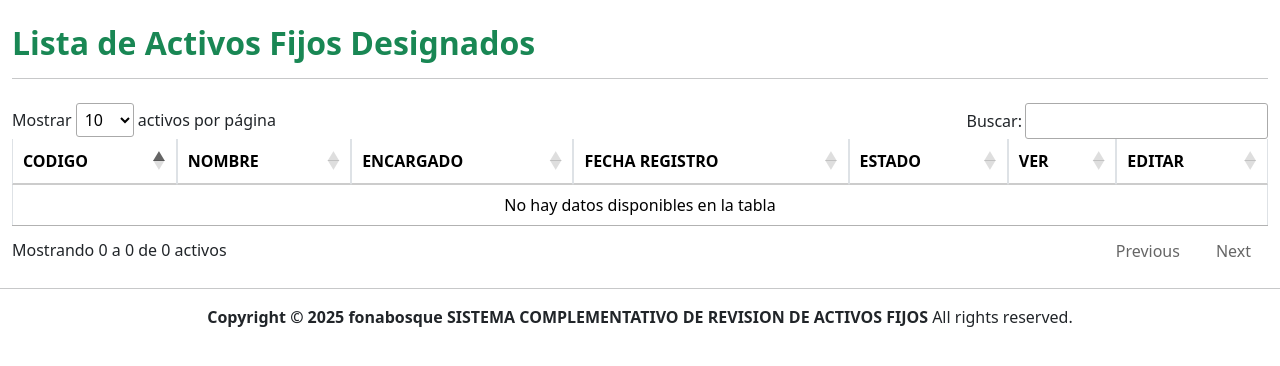
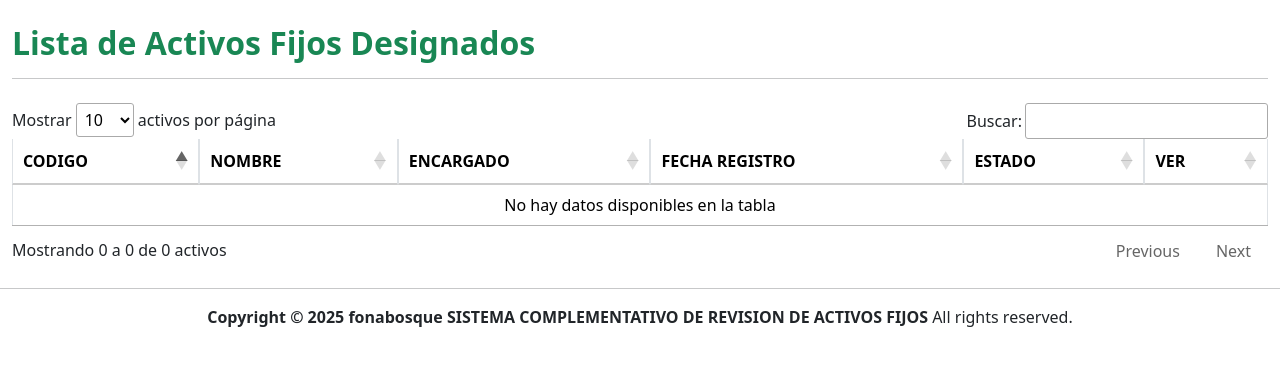
Before and after one commit to aleidaapaza/scraf, a Django app: page / in a window 1280 px wide. Shown: the part 72-438 px from the top of the page. Run offline with Django 5.2, Linux system fonts and the light colour scheme; the visitor is signed in with stand-in values (Sample User, id 1); data that the repository does not hold is empty; some libraries are stand-ins or nearby versions.

Commit message:
Update user.html

```diff
--- a/scraf/templates/index/user.html
+++ b/scraf/templates/index/user.html
@@ -24,7 +24,6 @@
                 <th>FECHA REGISTRO</th>
                 <th>ESTADO</th>
                 <th>VER</th>
-                <th>EDITAR</th>
                 </tr>
             </thead>
             <tbody>
@@ -36,7 +35,6 @@
                   <td>{{ rev.ultima_fecha_registro }}</td>
                   <td>{{ rev.estado }}</td>
                   <td><a href="{% url 'activos:ver_activo' rev.slug %}" class="btn btn-info">Ver</a></td>
-                  <td></td>
                 </tr>
               {% endfor %}
             </tbody>
```
